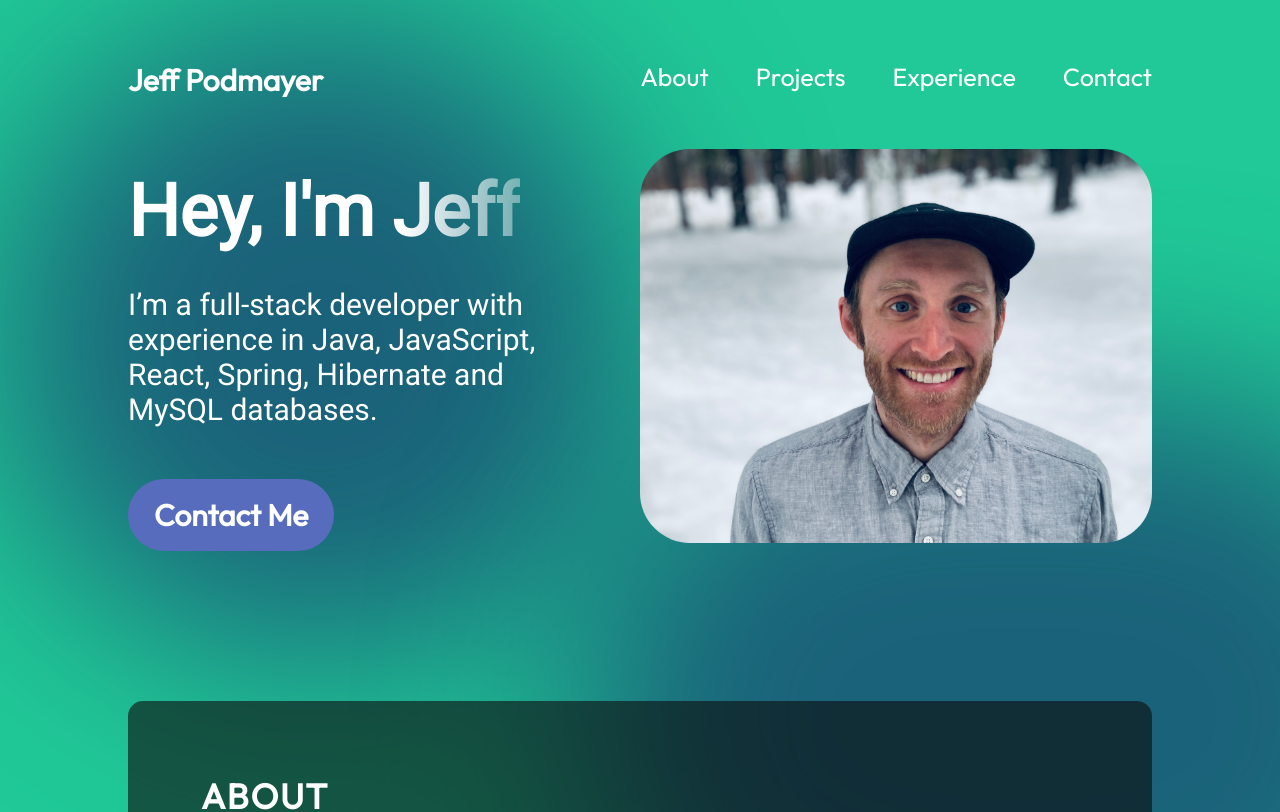
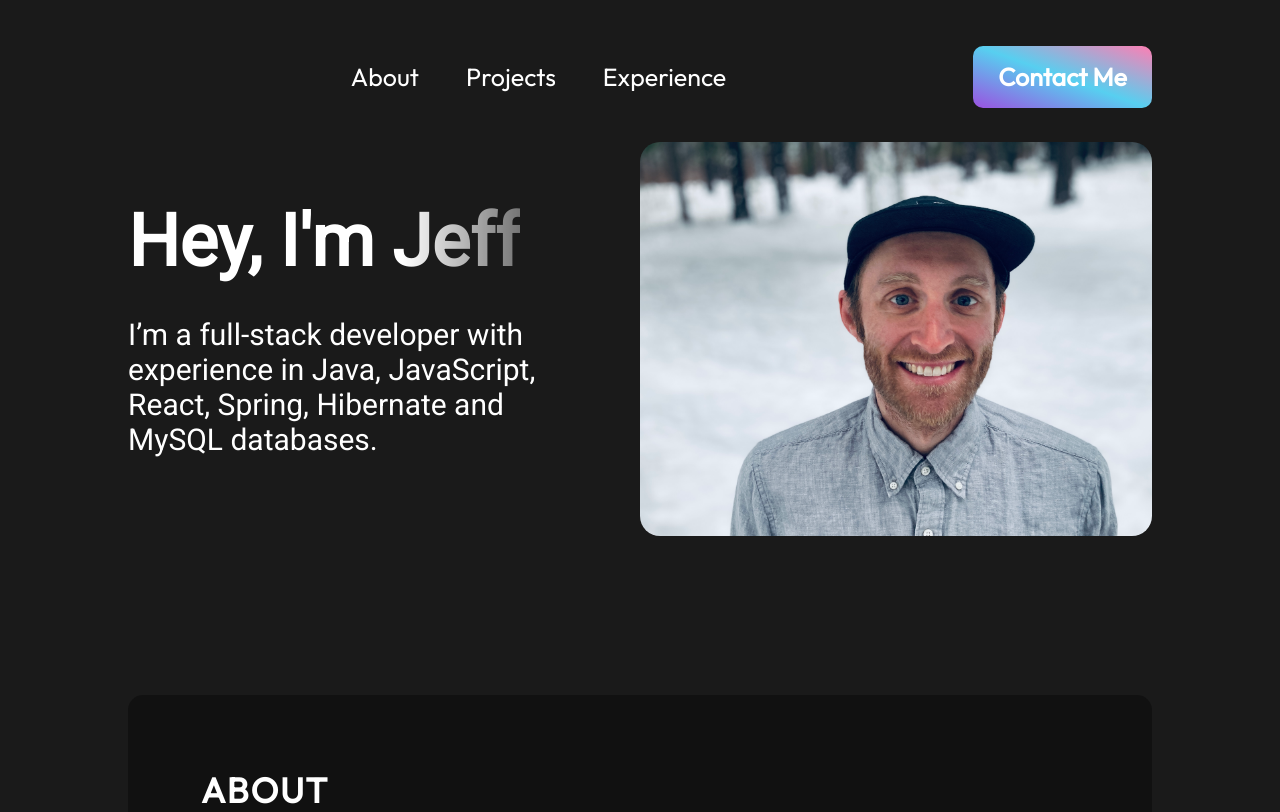
Before and after one commit to jeffpodmayer/portfolio-site, a React (Vite) app: page / in a window 1280 px wide. Shown: the top 812 px of the page. Built offline with nearby package versions, Linux system fonts and the light colour scheme.

Commit message:
updated styling

```diff
--- a/src/components/Hero/Hero.jsx
+++ b/src/components/Hero/Hero.jsx
@@ -12,18 +12,12 @@ export const Hero = () => {
           I’m a full-stack developer with experience in Java, JavaScript, React,
           Spring, Hibernate and MySQL databases.
         </p>
-        <a href="mailto:jeff.podmayer@gmail.com" className={styles.contactBtn}>
-          {" "}
-          Contact Me
-        </a>
       </div>
       <img
         src={getImageUrl("hero/heroImage.png")}
         alt="hero"
         className={styles.heroImg}
       />
-      <div className={styles.topBlur} />
-      <div className={styles.bottomBlur} />
     </section>
   );
 };
--- a/src/components/Hero/Hero.module.css
+++ b/src/components/Hero/Hero.module.css
@@ -39,27 +39,11 @@
   margin-bottom: 52px;
 }
 
-.contactBtn {
-  text-decoration: none;
-  background-color: var(--color-primary);
-  color: var(--color-text);
-  border-radius: 100px;
-  font-size: 30px;
-  font-weight: 600;
-  padding: 17px 26px;
-  box-shadow: 0 0 4px 0 regba(0, 0, 0, 0.25);
-}
-
 .heroImg {
   width: 50%;
   z-index: 1;
-  border-radius: 50px;
+  border-radius: 20px;
   margin: 0 0 30px 50px;
-
-  animation-name: floating;
-  animation-duration: 3s;
-  animation-iteration-count: infinite;
-  animation-timing-function: ease-in-out;
 }
 
 @keyframes floating {
@@ -76,34 +60,6 @@
   }
 }
 
-.topBlur {
-  position: absolute;
-  width: 50vw;
-  height: 50vw;
-  min-width: 350px;
-  min-width: 350px;
-  top: -128px;
-  left: -10vw;
-  border-radius: 764px;
-  background: rgba(25, 55, 109, 0.7);
-  filter: blur(100px);
-  z-index: 0;
-}
-
-.bottomBlur {
-  position: absolute;
-  width: 70vw;
-  height: 50vw;
-  min-width: 350px;
-  min-width: 250px;
-  top: 246px;
-  right: -25vw;
-  border-radius: 764px;
-  background: rgba(25, 55, 109, 0.7);
-  filter: blur(100px);
-  z-index: 0;
-}
-
 @media screen and (max-wdith: 830px) {
   .container {
     flex-direction: column-reverse;
--- a/src/components/Navbar/Navbar.jsx
+++ b/src/components/Navbar/Navbar.jsx
@@ -7,9 +7,7 @@ export const Navbar = () => {
   const [menuOpen, setMenuOpen] = useState(false);
   return (
     <nav className={styles.navbar}>
-      <a className={styles.title} href="/">
-        Jeff Podmayer
-      </a>
+      <a className={styles.title} href="/"></a>
       <div className={styles.menu}>
         <img
           className={styles.menuBtn}
@@ -35,7 +33,13 @@ export const Navbar = () => {
             <a href="#experience">Experience</a>
           </li>
           <li>
-            <a href="#contact">Contact</a>
+            <a
+              href="mailto:jeff.podmayer@gmail.com"
+              className={styles.contactBtn}
+            >
+              {" "}
+              Contact Me
+            </a>
           </li>
         </ul>
       </div>
--- a/src/components/Navbar/Navbar.module.css
+++ b/src/components/Navbar/Navbar.module.css
@@ -18,6 +18,10 @@
 
 .menu {
   display: flex;
+  flex-direction: column; /* Stack menu items vertically */
+  align-items: flex-start; /* Align items to the left */
+  position: relative;
+  gap: 20px; /* Adjust spacing between items */
 }
 
 .menuItems {
@@ -34,6 +38,20 @@
 
 .menuBtn {
   display: none;
+}
+
+.contactBtn {
+  text-decoration: none;
+  background-color: var(--color-primary);
+  color: var(--color-text);
+  border-radius: 10px;
+  /* border: solid white 2px; */
+  font-size: 20px;
+  font-weight: 600;
+  padding: 15px 25px;
+  margin-left: 200px;
+  box-shadow: 0 0 4px 0 regba(0, 0, 0, 0.25);
+  background: linear-gradient(200deg, #ff7eb3, #57cff0, #9b51e0);
 }
 
 @media screen and (max-width: 830px) {
--- a/src/data/projects.json
+++ b/src/data/projects.json
@@ -13,13 +13,5 @@
     ],
     "demo": "https://hikerhunger-production.up.railway.app/",
     "source": "https://github.com/jeffpodmayer/hikerhunger"
-  },
-  {
-    "title": "My Portfolio",
-    "imageSrc": "projects/portfolio.png",
-    "description": "My personal portfolio built with React explaing my background and personal experience. It showcases my top projects. Visit my GitHub for more!",
-    "skills": ["React", "JavaScript", "JSON", "Deployment"],
-    "demo": "https://main--jeffpodmayer.netlify.app/",
-    "source": "https://github.com/jeffpodmayer/portfolio-site"
   }
 ]
--- a/src/vars.css
+++ b/src/vars.css
@@ -1,10 +1,10 @@
 :root {
   /* Colors */
   --color-text: #fff;
-  --color-primary: #576cbc;
-  --color-secondary: #19376d;
-  --color-dark: #0b2447;
-  --color-bg: #20c997;
+  /* --color-primary: #576cbc; */
+  /* --color-secondary: #19376d; */
+  /* --color-dark: #0b2447; */
+  --color-bg: #1a1a1a;
 
   /* Fonts */
   --font-roboto: "Roboto";
```
